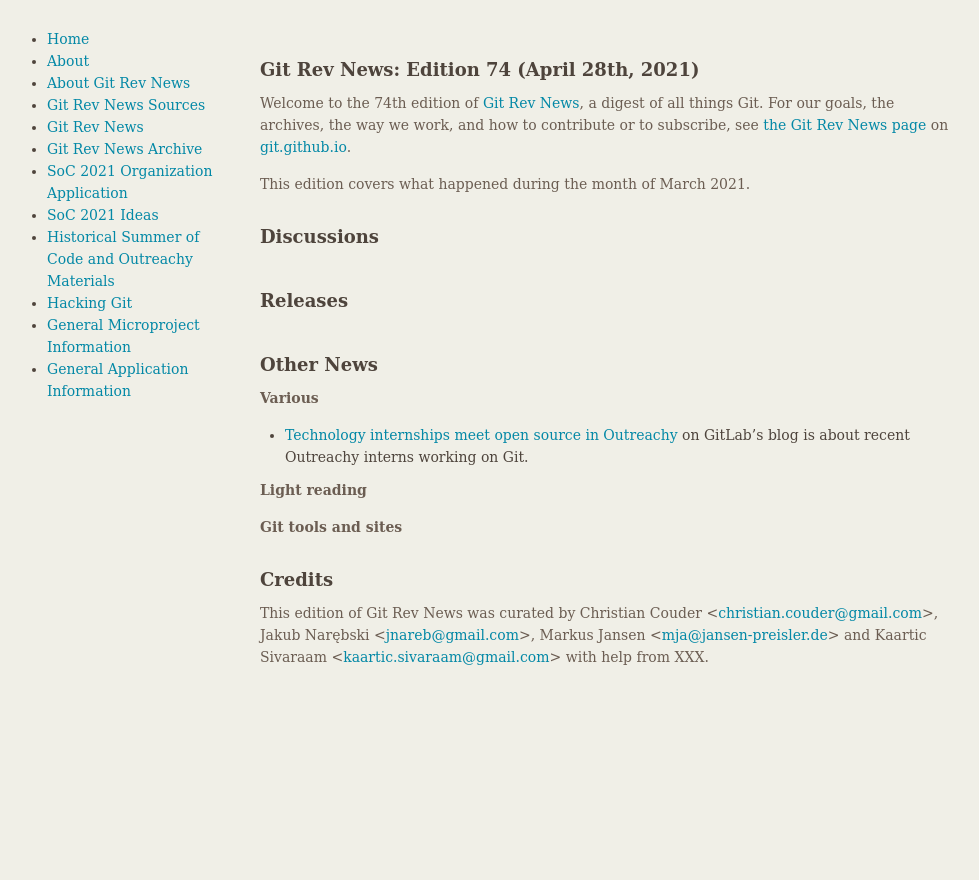
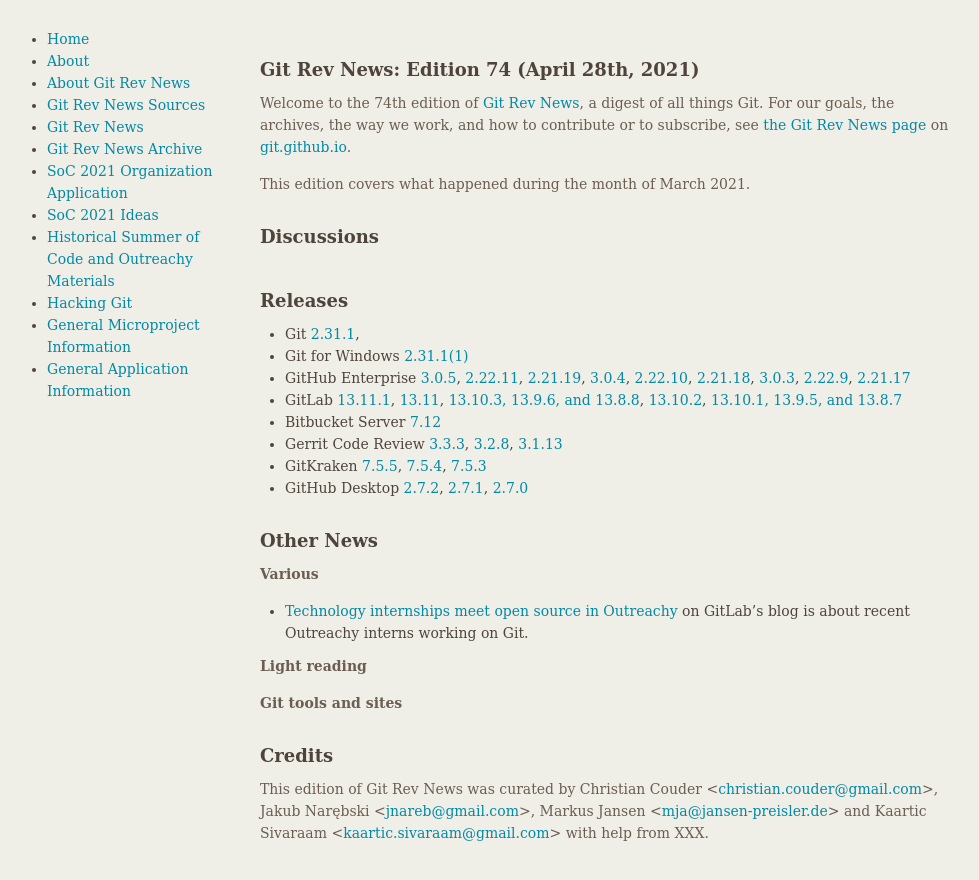
Before and after one commit to git/git.github.io, a Jekyll site: the page built from rev_news/drafts/edition-74.md, in a window 1280 px wide. Shown: the top 880 px of the page, without its empty margins (149-1128 px from the left). Built offline with Jekyll 4.4.1, drawn with Linux system fonts in a browser that asks for light colours.

Commit message:
rn-74: add releases

```diff
--- a/rev_news/drafts/edition-74.md
+++ b/rev_news/drafts/edition-74.md
@@ -35,6 +35,32 @@
 
 ## Releases
 
++ Git [2.31.1](https://lore.kernel.org/git/xmqq1rc1sf2z.fsf@gitster.g/),
++ Git for Windows [2.31.1(1)](https://github.com/git-for-windows/git/releases/tag/v2.31.1.windows.1)
++ GitHub Enterprise [3.0.5](https://help.github.com/enterprise-server@3.0/admin/release-notes#3.0.5),
+[2.22.11](https://help.github.com/enterprise-server@2.22/admin/release-notes#2.22.11),
+[2.21.19](https://help.github.com/enterprise-server@2.21/admin/release-notes#2.21.19),
+[3.0.4](https://help.github.com/enterprise-server@3.0/admin/release-notes#3.0.4),
+[2.22.10](https://help.github.com/enterprise-server@2.22/admin/release-notes#2.22.10),
+[2.21.18](https://help.github.com/enterprise-server@2.21/admin/release-notes#2.21.18),
+[3.0.3](https://docs.github.com/en/enterprise-server@3.0/admin/release-notes#3.0.3),
+[2.22.9](https://help.github.com/enterprise-server@2.22/admin/release-notes#2.22.9),
+[2.21.17](https://help.github.com/enterprise-server@2.21/admin/release-notes#2.21.17)
++ GitLab [13.11.1](https://about.gitlab.com/releases/2021/04/23/gitlab-13-11-1-released/),
+[13.11](https://about.gitlab.com/releases/2021/04/22/gitlab-13-11-released/),
+[13.10.3, 13.9.6, and 13.8.8](https://about.gitlab.com/releases/2021/04/14/security-release-gitlab-13-10-3-released/),
+[13.10.2](https://about.gitlab.com/releases/2021/04/01/gitlab-13-10-2-released/),
+[13.10.1, 13.9.5, and 13.8.7](https://about.gitlab.com/releases/2021/03/31/security-release-gitlab-13-10-1-released/)
++ Bitbucket Server [7.12](https://confluence.atlassian.com/bitbucketserver/bitbucket-server-release-notes-872139866.html)
++ Gerrit Code Review [3.3.3](https://www.gerritcodereview.com/3.3.html#333),
+[3.2.8](https://www.gerritcodereview.com/3.2.html#328),
+[3.1.13](https://www.gerritcodereview.com/3.1.html#3113)
++ GitKraken [7.5.5](https://support.gitkraken.com/release-notes/current),
+[7.5.4](https://support.gitkraken.com/release-notes/current),
+[7.5.3](https://support.gitkraken.com/release-notes/current)
++ GitHub Desktop [2.7.2](https://desktop.github.com/release-notes/),
+[2.7.1](https://desktop.github.com/release-notes/),
+[2.7.0](https://desktop.github.com/release-notes/)
 
 ## Other News
 
```
